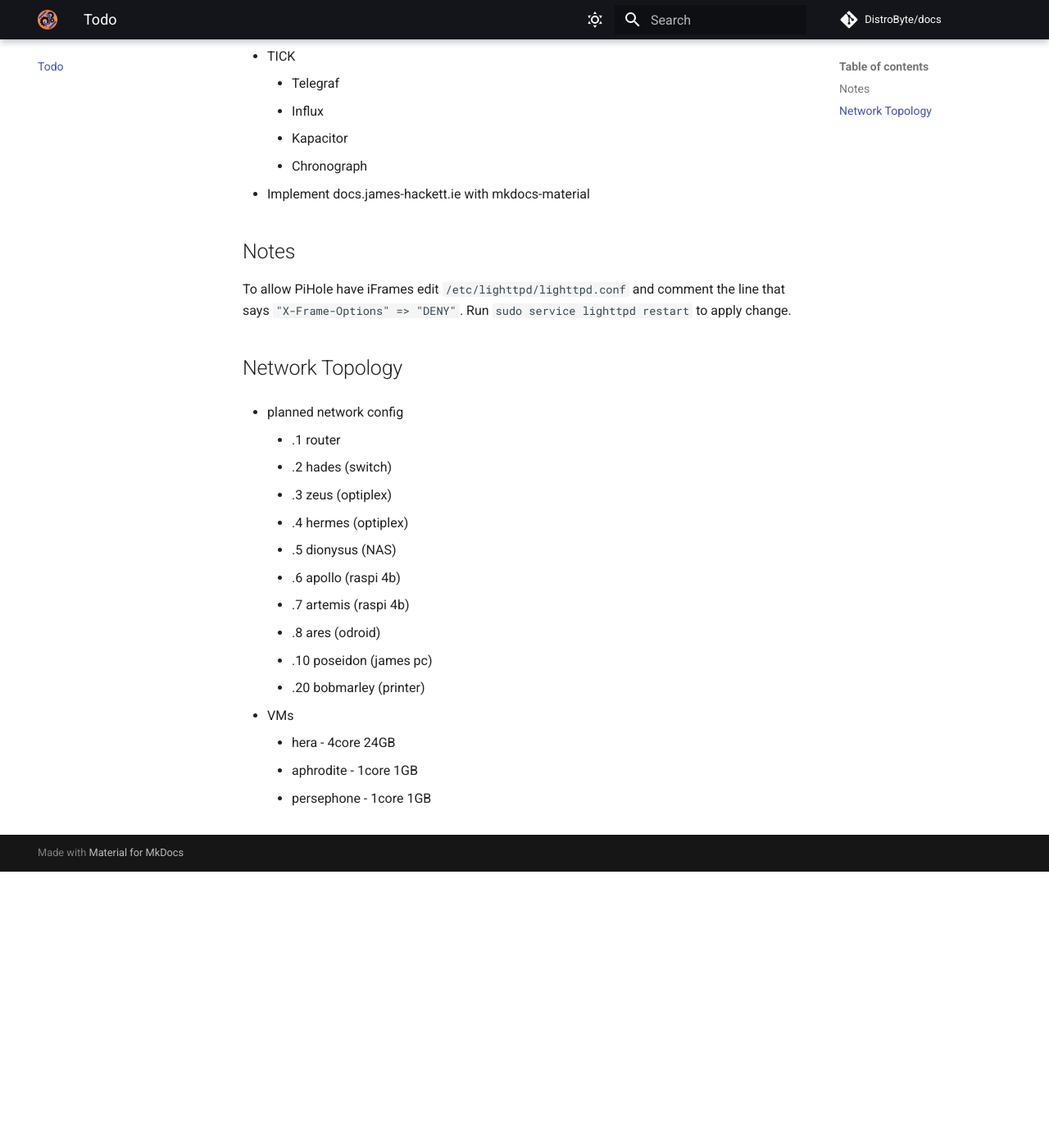
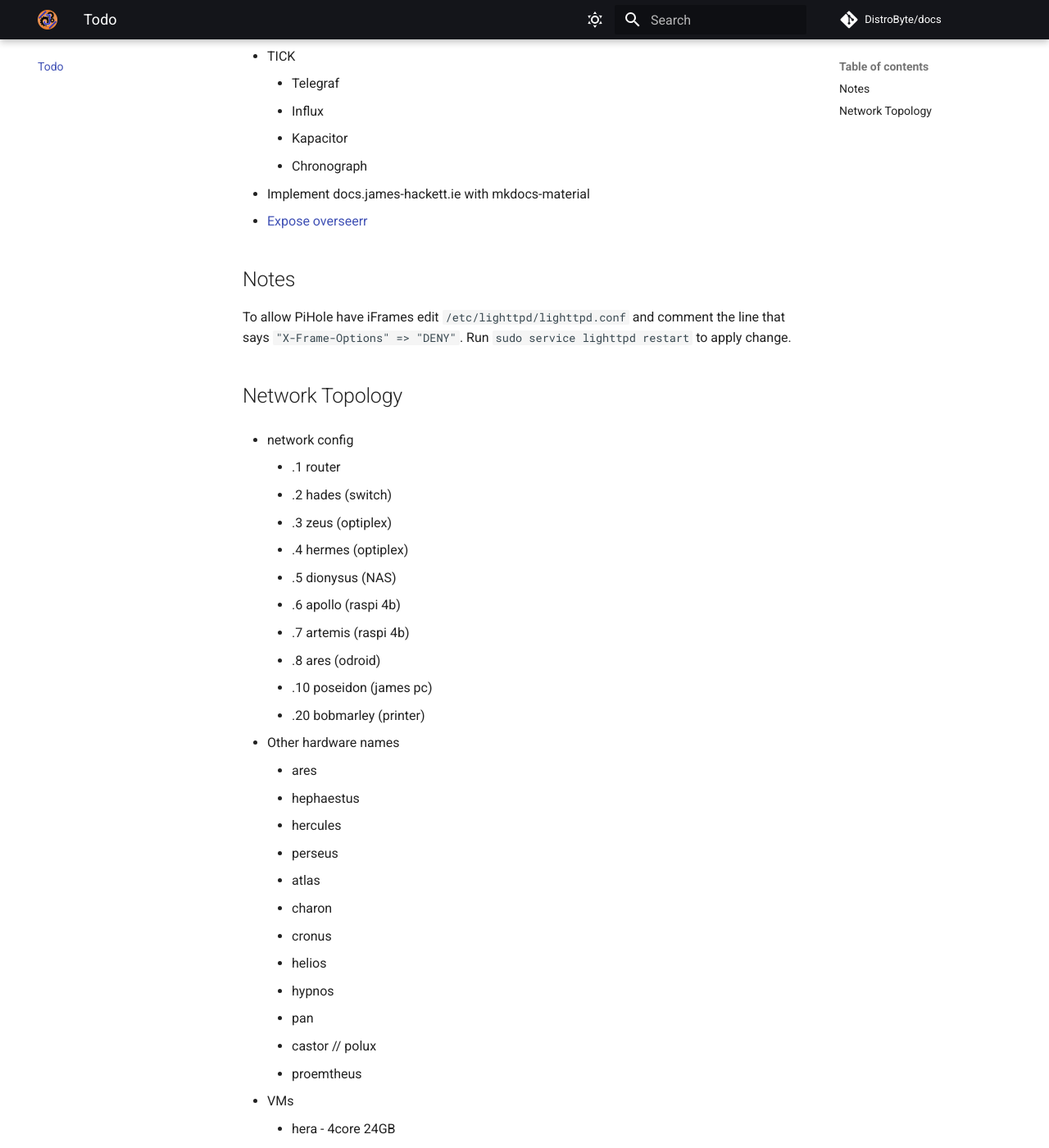
Before and after one commit to DistroByte/docs, an MkDocs documentation site: the page built from docs/todo.md, in a window 1280 px wide and 1400 px high, scrolled down 508 px. Shown: the whole window at 82% size. Built offline with MkDocs 1.6.1 and Material for MkDocs 9.7.7, drawn with Linux system fonts in a browser that asks for light colours; comment, search, counter and statistics services are not loaded; before the commit the page ends 1571 px from its top, so only the background shows below that; some of the changed text lies outside the part shown.

Commit message:
adds hardware names

```diff
--- a/docs/todo.md
+++ b/docs/todo.md
@@ -16,6 +16,7 @@
     - Kapacitor
     - Chronograph
 - Implement docs.james-hackett.ie with mkdocs-material
+- [Expose overseerr](https://docs.overseerr.dev/extending-overseerr/reverse-proxy)
 
 ## Notes
 
@@ -24,7 +25,7 @@
 
 ## Network Topology
 
-- planned network config
+- network config
     - .1 router
     - .2 hades (switch)
     - .3 zeus (optiplex)
@@ -36,7 +37,26 @@
     - .10 poseidon (james pc)
     - .20 bobmarley (printer)
 
+- Other hardware names
+    - ares
+    - hephaestus
+    - hercules
+    - perseus
+    - atlas
+    - charon
+    - cronus
+    - helios
+    - hypnos
+    - pan
+    - castor // polux
+    - proemtheus
+
 - VMs
     - hera - 4core 24GB
     - aphrodite - 1core 1GB
     - persephone - 1core 1GB
+
+- Other VM names
+    - demeter
+    - athena
+    - hestia
```
